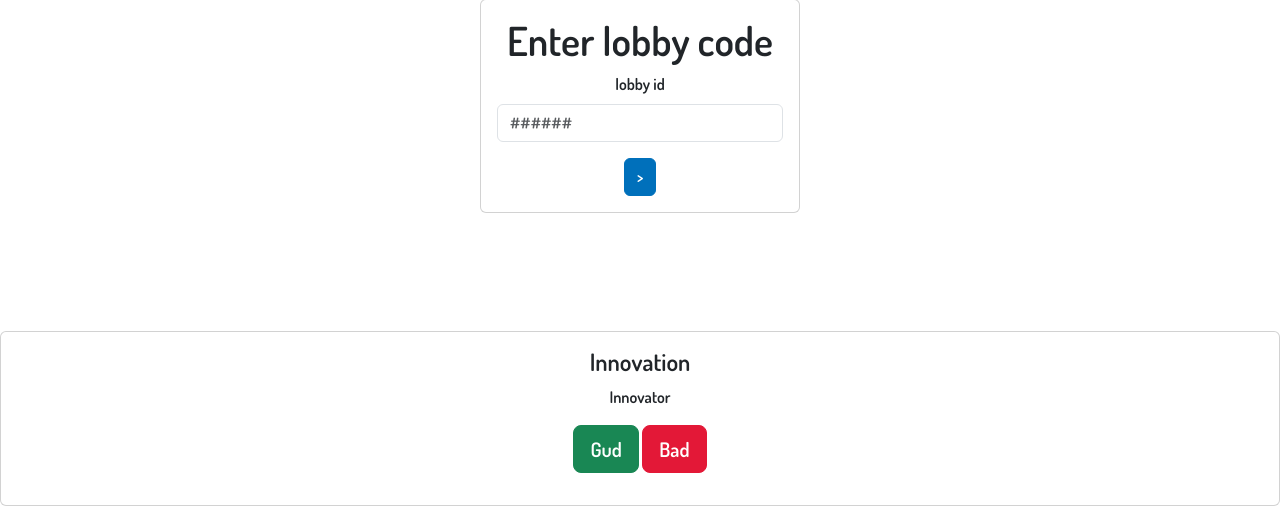
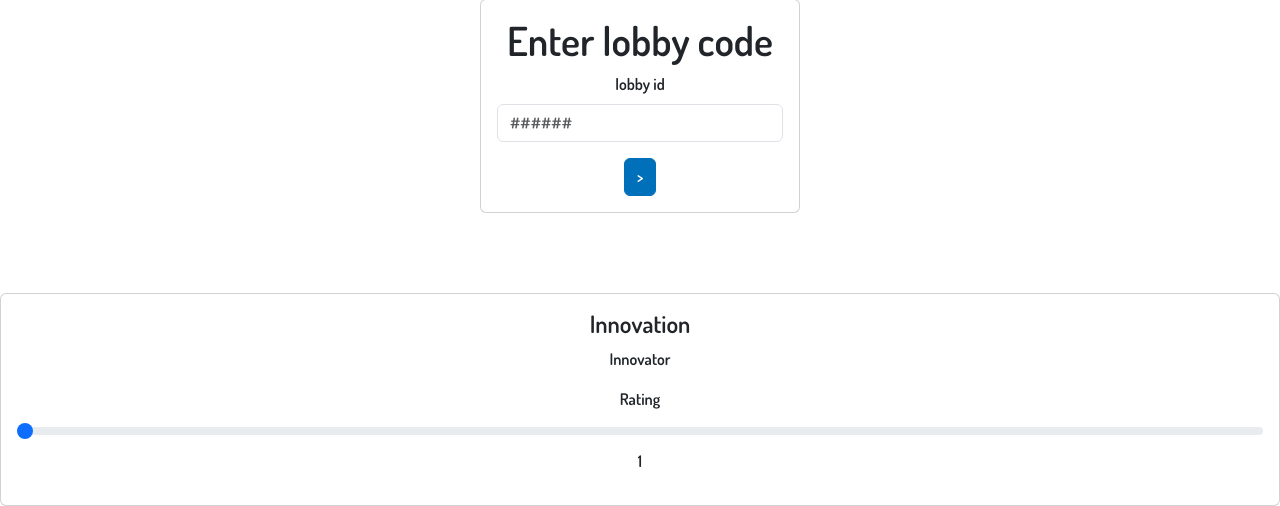
Before and after one commit to TvHeadStatic/TdA25-GF-ping.9999, a Flask app: page / in a window 1280 px wide. Shown: the part 294-800 px from the top of the page. Run offline with Flask 3, Linux system fonts and the light colour scheme; some libraries are stand-ins or nearby versions.

Commit message:
Rating is now a slider

```diff
--- a/app/templates/home.html
+++ b/app/templates/home.html
@@ -63,18 +63,9 @@
                 <h4 class="card-title text-center">Innovation</h4>
                 <p class="card-text text-center">Innovator</p>
                 <div class="grid text-center">
-                    <button
-                        type="button"
-                        class="btn btn-success g-col-1 btn-lg"
-                    >
-                        Gud
-                    </button>
-                    <button
-                        type="button"
-                        class="btn btn-danger g-col-2 btn-lg"
-                    >
-                        Bad
-                    </button>
+                    <label for="customRange1" class="form-label">Rating</label>
+                    <input type="range" class="form-range" min="1" max="6" value="1" oninput="this.nextElementSibling.value = this.value" id="customRange1">
+                    <output>1</output>
                 </p>
             </div>
         </div>
```
